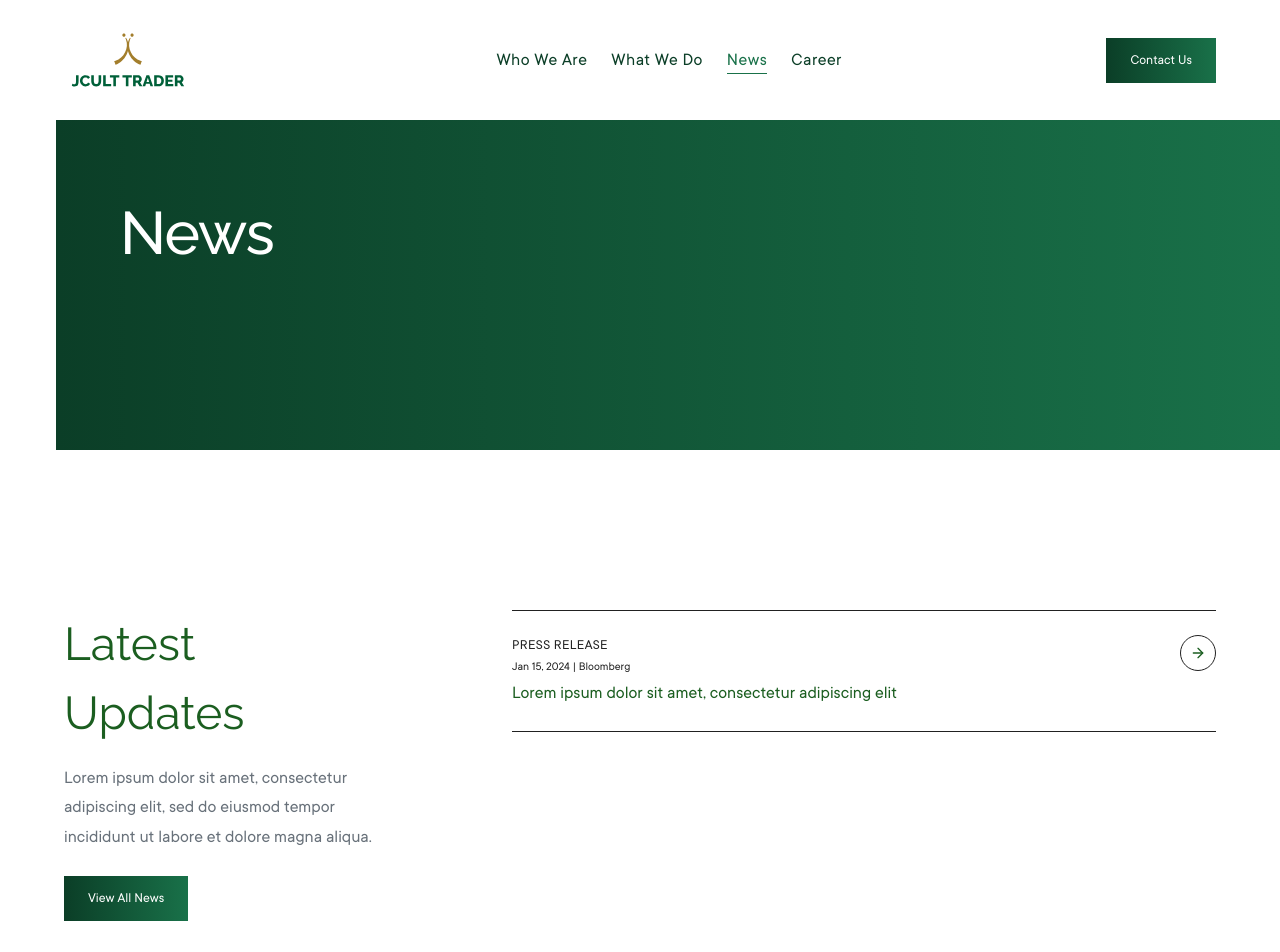
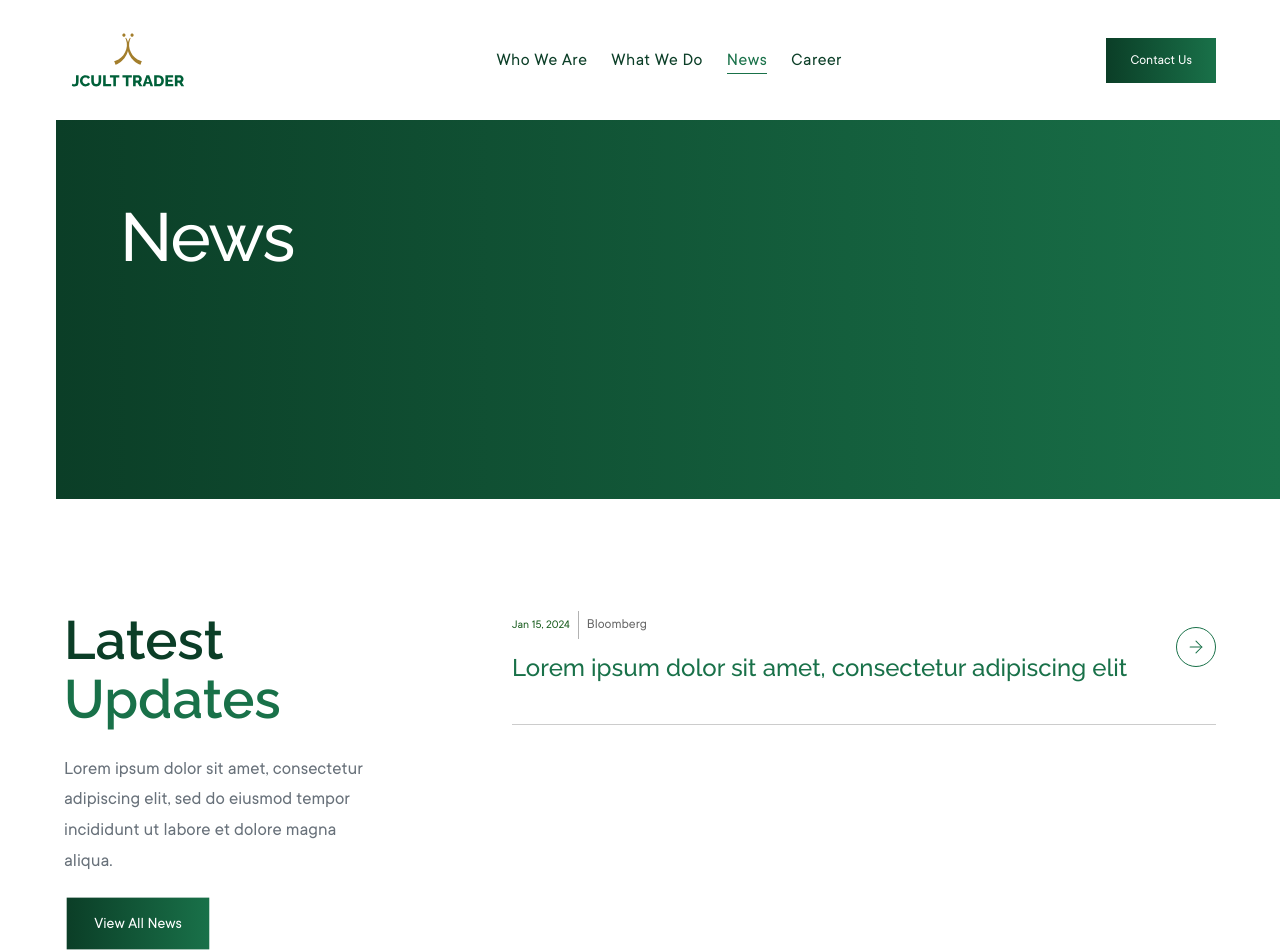
Before and after one commit to CodeWhiz-101/Jcult, a Next.js app: page /news in a window 1280 px wide. Shown: the top 952 px of the page. Built offline with nearby package versions, Linux system fonts and the light colour scheme.

Commit message:
chore: force vercel rebuild

```diff
--- a/src/app/career/page.tsx
+++ b/src/app/career/page.tsx
@@ -1,10 +1,14 @@
+
+
 'use client';
+import { useEffect, useRef, useState } from 'react';
 
 import FadeUp from '@/components/animation/FadeUp';
 import ImageReveal from '@/components/animation/ImageReveal';
 import LuxuryButton from '@/components/ui/LuxuryButton';
 import Hero from '@/components/features/Hero';
 import Link from 'next/link';
+
 
 export default function Career() {
   return (
@@ -13,6 +17,8 @@ export default function Career() {
       <main className="pt-[160px] md:pt-[180px]">
 
        <div className="relative z-20">
+
+
 
  <Hero
   videoSrc="/videos/career1.mp4"
@@ -53,27 +59,36 @@ export default function Career() {
 
 
   {/* HEADING */}
-  <h2 className="font-brand text-primary leading-[1.05] mb-6">
+  <h2
+  className="
+    font-brand
+    mb-6
+    leading-[1.05]
+  "
+>
   <span
-      className="block fw-semibold"
-      style={{
-        fontSize: '44px',
-        letterSpacing: '-0.02em',
-      }}
+    className="
+      block
+      font-semibold
+      text-[var(--brand-green-1)]
+      text-[44px] md:text-[50px] lg:text-[54px]
+    "
   >
     Build Your Career
   </span>
 
   <span
-      className="block fw-medium"
-      style={{
-        fontSize: '40px',
-        letterSpacing: '-0.015em',
-      }}
+    className="
+      block
+      font-medium
+      text-[var(--brand-green-2)]
+      text-[40px] md:text-[46px] lg:text-[50px]
+    "
   >
     With Us
   </span>
 </h2>
+
 
   {/* DESCRIPTION */}
   <p
@@ -104,7 +119,7 @@ export default function Career() {
 
 
 <FadeUp delay={100}>
-  + <section className="pt-[80px] md:pt-[120px] lg:pt-[150px] pb-6 md:pb-8 lg:pb-16">
+   <section className="pt-[80px] md:pt-[120px] lg:pt-[150px] pb-6 md:pb-8 lg:pb-16">
     <div className="container-responsive">
       <div className="grid grid-cols-1 md:grid-cols-2 gap-6 md:gap-8">
 
--- a/src/app/news/page.tsx
+++ b/src/app/news/page.tsx
@@ -1,14 +1,31 @@
 'use client';
 
-import { useState } from 'react';
 import Header from '@/components/layout/Header';
 import Footer from '@/components/layout/Footer';
 import { ArrowRight } from 'lucide-react';
 import LuxuryButton from '@/components/ui/LuxuryButton';
 import { newsArticles } from '@/data/newsData';
+import { useEffect, useRef, useState } from 'react';
 
 export default function News() {
   const [activeTab, setActiveTab] = useState(0);
+const [isVisible, setIsVisible] = useState(false);
+const sectionRef = useRef<HTMLDivElement>(null);
+
+useEffect(() => {
+  const observer = new IntersectionObserver(
+    ([entry]) => {
+      setIsVisible(entry.isIntersecting);
+    },
+    { threshold: 0.2 }
+  );
+
+  if (sectionRef.current) {
+    observer.observe(sectionRef.current);
+  }
+
+  return () => observer.disconnect();
+}, []);
 
   const newsItems = newsArticles.map(article => ({
     category: article.category,
@@ -23,34 +40,44 @@ export default function News() {
       <main className="pt-20">
 
         {/* ================= HERO ================= */}
-<section className="relative overflow-visible mb-16 md:mb-24">
+<section className="relative overflow-visible mb-8 md:mb-12">
   <div className="bg-primary ml-7 md:ml-10 lg:ml-12 xl:ml-14">
     <div className="container-responsive">
-
-      {/* ⛔ GREEN BOX — SAME AS OTHER PAGES */}
-      <div className="pt-22 md:pt-26 lg:pt-30 pb-38 md:pb-42 lg:pb-46">
-
-        {/* TITLE ONLY (NO BREADCRUMB ON THIS PAGE) */}
+      <div
+  ref={sectionRef}
+  className="
+    pt-22 md:pt-26 lg:pt-30
+    pb-40 md:pb-48 lg:pb-56
+  "
+>
+  <div
+    className={`
+      transition-all
+      duration-[1000ms]
+      ease-[cubic-bezier(.22,.61,.36,1)]
+      ${isVisible ? 'opacity-100 translate-x-0' : 'opacity-0 -translate-x-24'}
+    `}
+  >
     <h1
       style={{
         fontFamily: 'Raleway, sans-serif',
         fontWeight: 500,
-            fontSize: '60px',
+        fontSize: '68px',
         lineHeight: '1.1',
         letterSpacing: '-0.018em',
         maxWidth: '860px',
         color: '#ffffff',
-            WebkitFontSmoothing: 'antialiased',
-            MozOsxFontSmoothing: 'grayscale',
       }}
     >
       News
     </h1>
+  </div>
+</div>
 
     </div>
   </div>
-  </div>
 </section>
+
 
 
 
@@ -61,100 +88,163 @@ export default function News() {
 
               {/* Left */}
               <div className="w-full md:w-1/3 mb-6 md:mb-0 md:pr-8 lg:pr-16">
-                <h2 className="font-brand text-section-title text-primary mb-4">
-                  Latest Updates
+             <div
+  className={`
+    transition-all
+    duration-[1000ms]
+    ease-[cubic-bezier(.22,.61,.36,1)]
+    ${isVisible ? 'opacity-100 translate-x-0' : 'opacity-0 -translate-x-24'}
+  `}
+>
+  <h2
+    className="
+      font-brand
+      mb-6
+      text-[44px] md:text-[50px] lg:text-[54px]
+      leading-[1.1]
+    "
+  >
+    <span className="block font-semibold text-[var(--brand-green-1)]">
+      Latest
+    </span>
+
+    <span className="block font-semibold text-[var(--brand-green-2)]">
+      Updates
+    </span>
   </h2>
-                <p className="text-section-content color-grey leading-relaxed mb-6">
+</div>
+
+
+                <p
+  className="
+    font-ttcommons
+    text-[#68717A]
+    text-[18px] md:text-[18.5px] lg:text-[19px]
+    leading-relaxed
+    mb-6
+  "
+>
   Lorem ipsum dolor sit amet, consectetur adipiscing elit, sed do eiusmod tempor incididunt ut labore et dolore magna aliqua.
 </p>
-                <a href="/news/featured-in">
+               <a href="/news/featured-in" className="inline-block scale-[1.1] md:scale-[1.15] ml-1 md:ml-2 lg:ml-3">
   <LuxuryButton variant="primary">
     View All News
   </LuxuryButton>
 </a>
+
               </div>
 
               {/* Right */}
               <div className="w-full md:w-2/3 md:pl-8 lg:pl-16">
-                <div className="divide-y border-t border-b">
+                <div className="border-b border-black/20">
   {newsItems.slice(0, 6).map((item, i) => (
     <a
       key={i}
       href={item.href}
-  className="group flex justify-between py-4 md:py-6 items-start"
+      className="
+        group
+        flex
+        items-center
+        justify-between
+        gap-10
+        pt-0
+        pb-10
+        transition-all
+        duration-700
+      "
     >
-  {/* LEFT TEXT */}
-  <div className="space-y-1 flex-1">
-    <p className="text-xs md:text-sm text-charcoal uppercase tracking-wide">
-      {item.category}
-    </p>
+      {/* LEFT CONTENT */}
+      <div className="flex-1">
+        <div className="flex flex-wrap items-center gap-x-8 gap-y-3">
 
           {(item.date || item.source) && (
-      <p className="text-xs text-charcoal/70">
+            <div className="flex items-center whitespace-nowrap">
+              {/* DATE */}
+              {item.date && (
+                <span className="text-[12px] font-normal text-primary">
                   {item.date}
-        {item.source && <> | {item.source}</>}
-      </p>
+                </span>
               )}
 
-    {/* TITLE WITH FADE UNDERLINE */}
-    <h3 className="text-base md:text-lg text-primary">
-      <span className="relative inline-block">
+              {/* DIVIDER */}
+              {item.date && item.source && (
+                <span className="mx-2 h-[28px] w-px bg-black/30" />
+              )}
+
+              {/* SOURCE */}
+              {item.source && (
+                <span className="text-[14px] font-normal text-black/60">
+                  {item.source}
+                </span>
+              )}
+            </div>
+          )}
+
+          {/* TITLE */}
+          <h3
+            className="
+              relative
+              inline-block
+              font-brand
+              font-medium
+              text-[22px] md:text-[24px]
+              leading-snug
+              text-[var(--brand-green-2)]
+            "
+          >
             {item.title}
+
             <span
               className="
-            absolute left-0 -bottom-[2px]
-            h-[1px] w-0
-            bg-primary
-            transition-all duration-300
+                absolute
+                left-0
+                -bottom-[4px]
+                h-[1px]
+                w-0
+                transition-all
+                duration-300
                 group-hover:w-full
               "
+              style={{ backgroundColor: 'var(--brand-green-1)' }}
             />
-      </span>
           </h3>
+
+        </div>
       </div>
 
-  {/* ARROW WITH CIRCLE */}
+      {/* RIGHT ARROW */}
       <div
         className="
-    ml-4
           flex items-center justify-center
-    w-9 h-9
+          w-10 h-10
           rounded-full
-    border border-primary
+          border
           transition-all duration-300
-    group-hover:translate-x-1
+          text-[var(--brand-green-2)]
+          border-[var(--brand-green-2)]
+          group-hover:bg-[var(--brand-green-2)]
+          group-hover:text-white
         "
       >
-  <ArrowRight className="h-4 w-4 text-primary" />
+        <ArrowRight
+          strokeWidth={1.25}
+          className="
+            w-5 h-5
+            transition-transform duration-300
+            group-hover:translate-x-0.5
+          "
+        />
+      </div>
+    </a>
+  ))}
 </div>
 
-</a>
-
-                  ))}
-                </div>
               </div>
 
             </div>
           </div>
         </section>
 
-        {/* Stay Informed */}
-        <section className="bg-primary py-6 md:py-8 lg:py-16">
-          <div className="container-responsive">
-            <div className="flex flex-col md:flex-row items-center">
-              <div className="flex-1 mb-4 md:mb-0">
-                <h2 className="text-2xl md:text-3xl lg:text-4xl text-white">
-                  Stay Informed
-                </h2>
-              </div>
-              <div className="flex-1 md:pl-8 lg:pl-16">
-                <p className="text-sm md:text-base lg:text-lg text-white/90">
-                  Lorem ipsum dolor sit amet, consectetur adipiscing elit, sed do eiusmod tempor incididunt.
-                </p>
-              </div>
-            </div>
-          </div>
-        </section>
 
       </main>
     </div>
--- a/src/app/who-we-are/executive-leadership/page.tsx
+++ b/src/app/who-we-are/executive-leadership/page.tsx
@@ -9,7 +9,7 @@ import PageBreadcrumb from '@/components/ui/PageBreadcrumb';
 
 export default function LeadershipTeam() {
   const teamMembers = [
-    { name: 'Jeyanandh Dhivaharan', title: 'Founder, CEO', image: '/images/office.webp' },
+    { name: 'Jeyanandh Dhivaharan', title: 'Founder, CEO', image: '/images/jeyanandh-dhuvaharan.svg' },
   ];
 
   const leader = teamMembers[0];
```
Also changed, not shown: src/app/who-we-are/our-global-base/page.tsx (+75 -13 lines), src/app/who-we-are/page.tsx (+145 -36 lines), src/components/features/Accordion.tsx (+30 -43 lines), public/images/jeyanandh-dhuvaharan.svg (added), 1 other file (tests, documents, lock files or other folders). Lines whose indentation alone changed are shown as unchanged.
